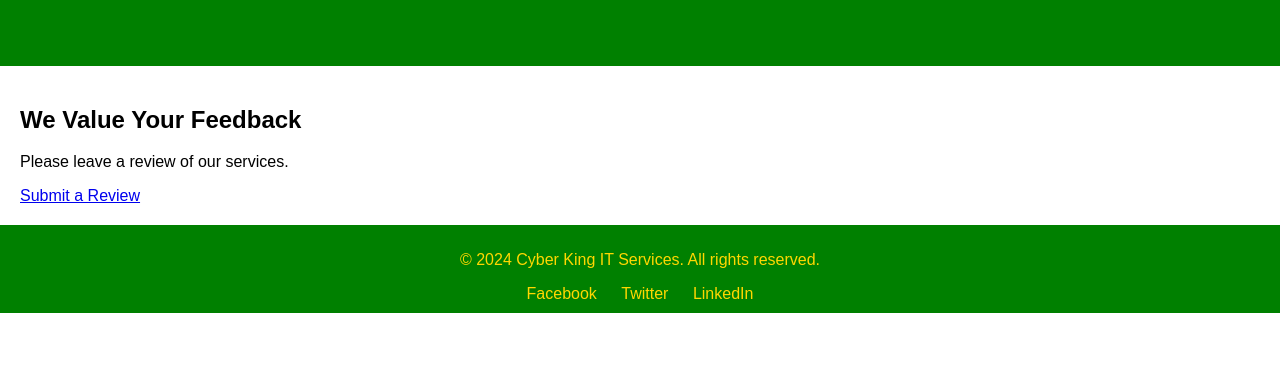
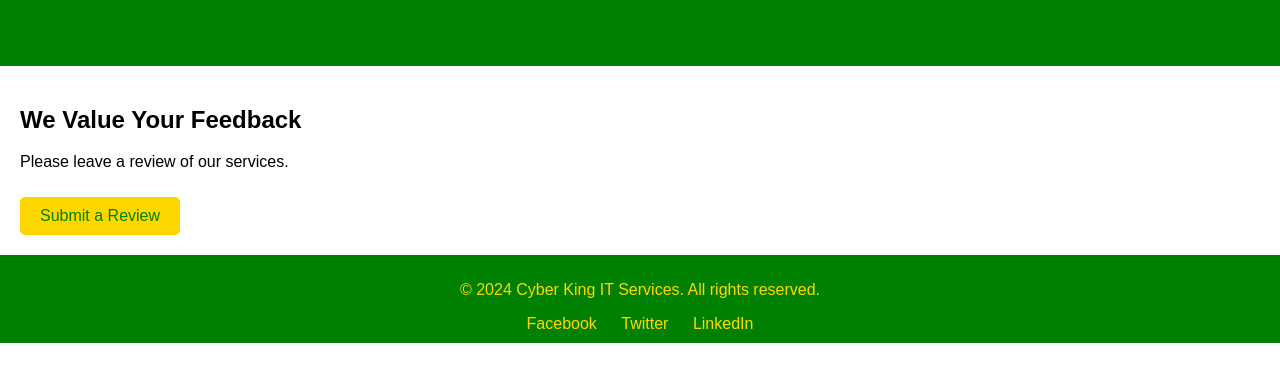
Before and after one commit to Mrfrazier14/CyberKingITServices, a plain HTML site: page reviews.html in a window 1280 px wide. Shown: the part 171-552 px from the top of the page. Drawn offline with Linux system fonts and the light colour scheme.

Commit message:
Update styles.css

```diff
--- a/styles.css
+++ b/styles.css
@@ -44,7 +44,7 @@ nav ul li a {
     color: green;
 }
 
-.cta-button {
+.cta-button, .review-button {
     background-color: gold;
     color: green;
     padding: 10px 20px;
@@ -73,3 +73,12 @@ footer {
     margin: 0 10px;
     text-decoration: none;
 }
+
+#reviews {
+    margin-top: 20px;
+}
+
+.review-button {
+    display: inline-block;
+    margin-top: 10px;
+}
```
